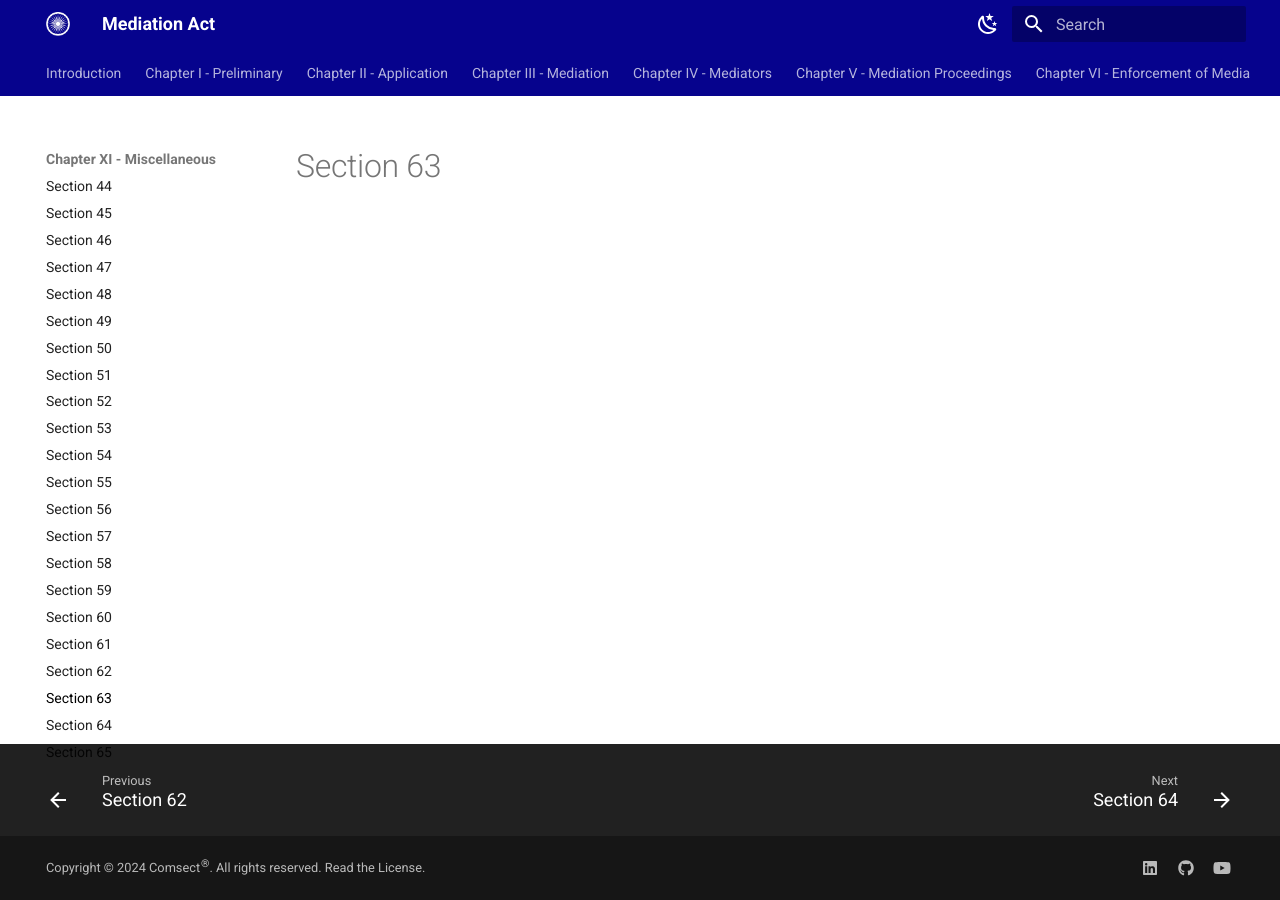
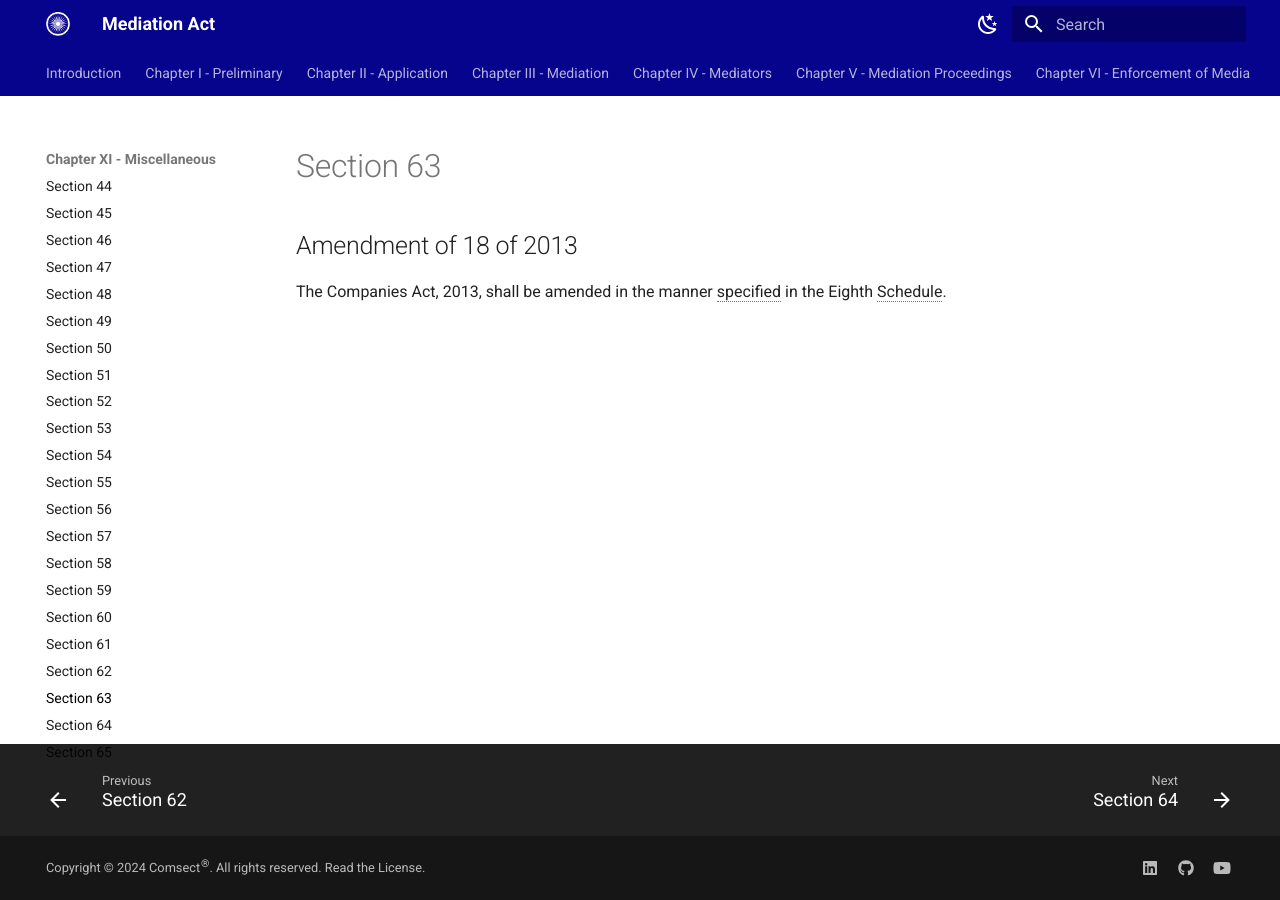
Before and after one commit to comsect/mediation-act, an MkDocs documentation site: the page built from docs/en/63.md, in a window 1280 px wide. Built offline with MkDocs 1.6.1 and Material for MkDocs 9.7.7, drawn with Linux system fonts in a browser that asks for light colours.

Commit message:
add section-sixty-three

```diff
--- a/docs/en/63.md
+++ b/docs/en/63.md
@@ -3,3 +3,7 @@ hide:
     - toc
 description: Amendment of 18 of 2013
 ---
+
+## Amendment of 18 of 2013
+
+The Companies Act, 2013, shall be amended in the manner specified in the Eighth Schedule.
```
